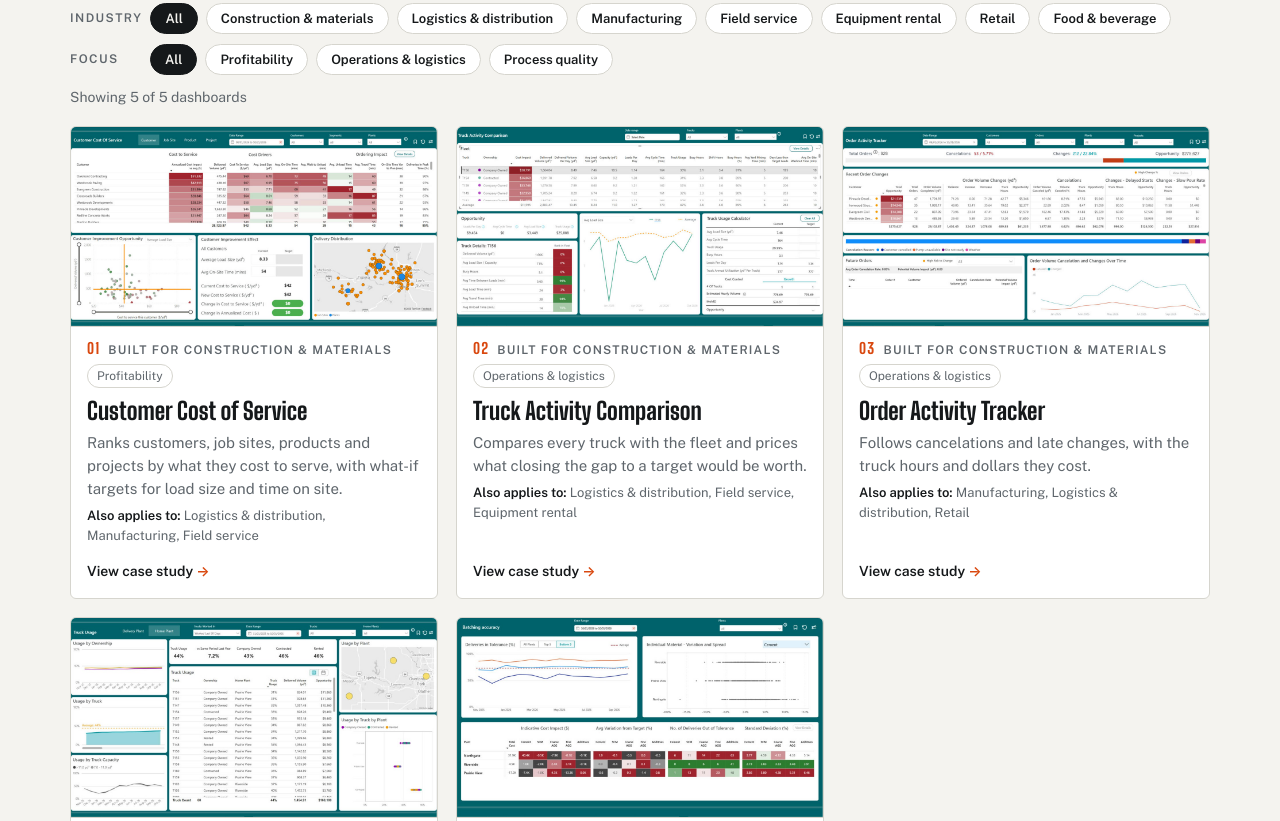
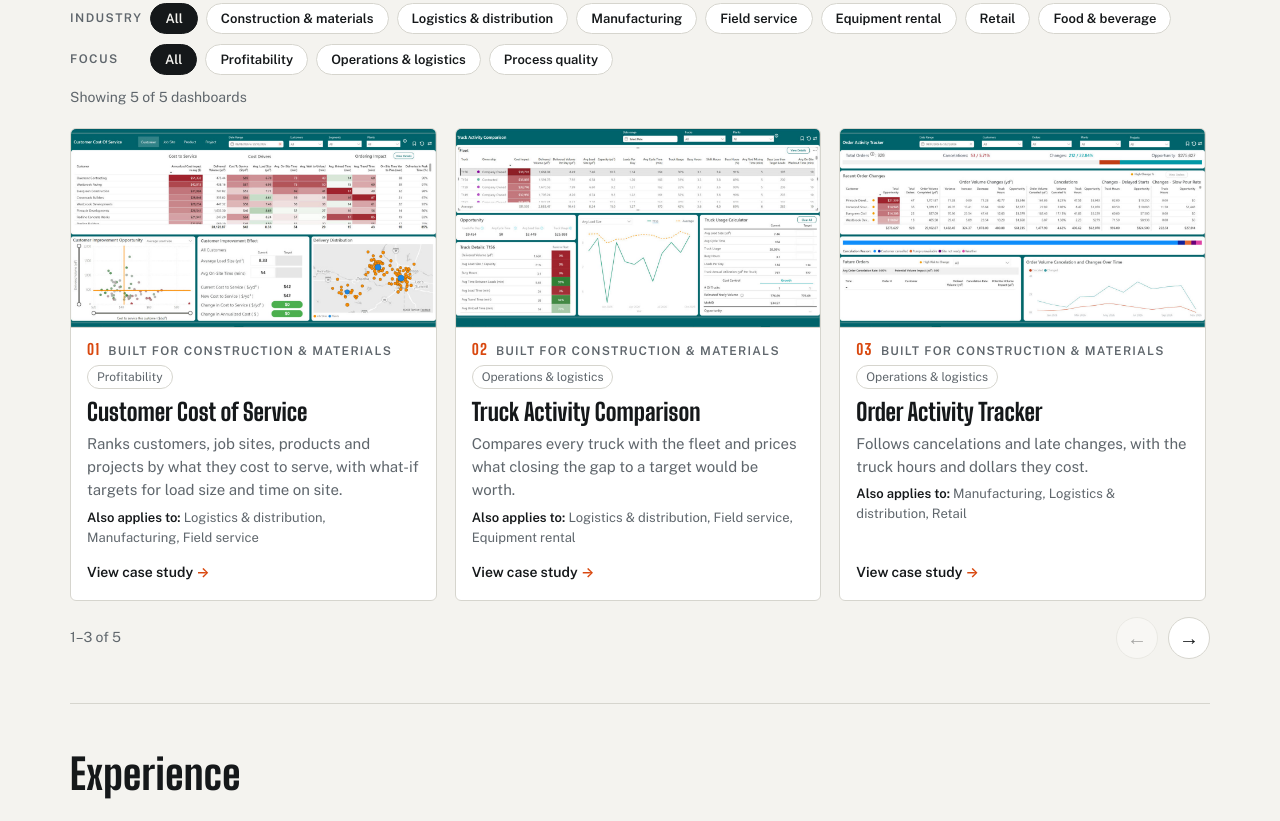
Before and after one commit to sai-mudhrabhoina/sai-mudhrabhoina.github.io, a plain HTML site: page index.html in a window 1280 px wide. Shown: the part 699-1520 px from the top of the page. Drawn offline with nearby package versions, Linux system fonts and the light colour scheme.

Commit message:
Add files via upload

```diff
--- a/app.js
+++ b/app.js
@@ -64,6 +64,32 @@
     if (fbox.children.length) { fbox.hidden = false; countEl.hidden = false; apply(); }
   }
 
+  /* Card slider (home page) */
+  var track = document.querySelector(".cards");
+  if (track) {
+    var nav = document.createElement("div"); nav.className = "slidernav"; nav.hidden = true;
+    nav.innerHTML = '<span class="pos" aria-live="polite"></span><button type="button" aria-label="Previous dashboards">&larr;</button><button type="button" aria-label="Next dashboards">&rarr;</button>';
+    track.parentNode.insertBefore(nav, track.nextSibling);
+    var prevB = nav.querySelectorAll("button")[0], nextB = nav.querySelectorAll("button")[1], pos = nav.querySelector(".pos");
+    function step(){ var c = track.querySelector(".card:not([hidden])"); return c ? c.getBoundingClientRect().width + 18 : track.clientWidth; }
+    function sync(){
+      var visible = track.querySelectorAll(".card:not([hidden])").length;
+      var overflow = track.scrollWidth - track.clientWidth > 4;
+      nav.hidden = !overflow;
+      prevB.disabled = track.scrollLeft < 4;
+      nextB.disabled = track.scrollLeft + track.clientWidth >= track.scrollWidth - 4;
+      var first = Math.min(visible, Math.round(track.scrollLeft / step()) + 1);
+      var per = Math.max(1, Math.round(track.clientWidth / step()));
+      pos.textContent = visible ? first + "–" + Math.min(visible, first + per - 1) + " of " + visible : "";
+    }
+    prevB.addEventListener("click", function(){ track.scrollBy({left: -step() * Math.max(1, Math.round(track.clientWidth / step())), behavior: "smooth"}); setTimeout(sync, 450); });
+    nextB.addEventListener("click", function(){ track.scrollBy({left: step() * Math.max(1, Math.round(track.clientWidth / step())), behavior: "smooth"}); setTimeout(sync, 450); });
+    track.addEventListener("scroll", function(){ window.requestAnimationFrame(sync); });
+    window.addEventListener("resize", sync);
+    document.addEventListener("click", function(e){ if (e.target.closest && e.target.closest(".fgroup button")) { track.scrollLeft = 0; setTimeout(sync, 50); } });
+    sync();
+  }
+
   /* Screenshot tabs */
   document.querySelectorAll("[data-shots]").forEach(function(group){
     var img = group.querySelector("img"), link = group.querySelector(".shot a"), cap = group.querySelector("figcaption");
--- a/style.css
+++ b/style.css
@@ -106,8 +106,15 @@ h1.title{font:800 clamp(34px,5.2vw,54px)/1.02 var(--display);margin:0;letter-spa
 .notes p{margin:0 0 12px}
 .notes p:last-child{margin-bottom:0}
 .notes h3{margin-bottom:4px}
-.cards{display:grid;gap:18px;grid-template-columns:1fr;margin-top:18px}
-@media (min-width:760px){.cards{grid-template-columns:repeat(3,minmax(0,1fr))}}
+.cards{display:flex;gap:18px;margin-top:18px;overflow-x:auto;scroll-snap-type:x mandatory;scroll-behavior:smooth;padding:2px 2px 10px;scrollbar-width:thin}
+.cards .card{flex:0 0 100%;min-width:0;scroll-snap-align:start}
+@media (min-width:760px){.cards .card{flex:0 0 calc((100% - 36px) / 3)}}
+.slidernav{display:flex;align-items:center;justify-content:flex-end;gap:10px;margin-top:6px}
+.slidernav[hidden]{display:none}
+.slidernav .pos{margin-right:auto;font-size:14px;color:var(--muted)}
+.slidernav button{width:42px;height:42px;border-radius:99px;border:1px solid var(--line);background:var(--card);color:var(--ink);font-size:20px;line-height:1;cursor:pointer}
+.slidernav button:hover:not(:disabled){border-color:var(--ink)}
+.slidernav button:disabled{opacity:.35;cursor:default}
 .card{position:relative;display:flex;flex-direction:column;background:var(--card);border:1px solid var(--line);border-radius:6px;overflow:hidden}
 .card:hover{border-color:var(--ink)}
 .card img{display:block;width:100%;height:auto;border-bottom:1px solid var(--line)}
```
